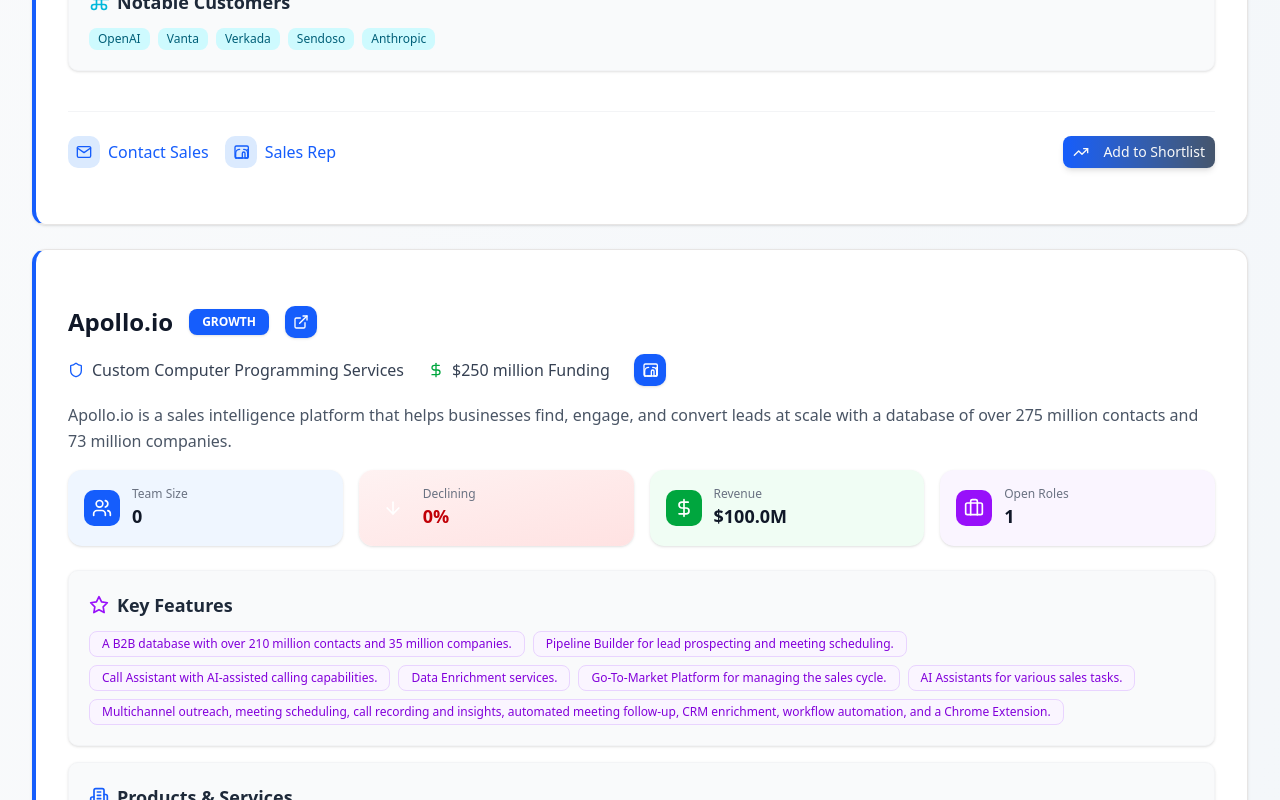
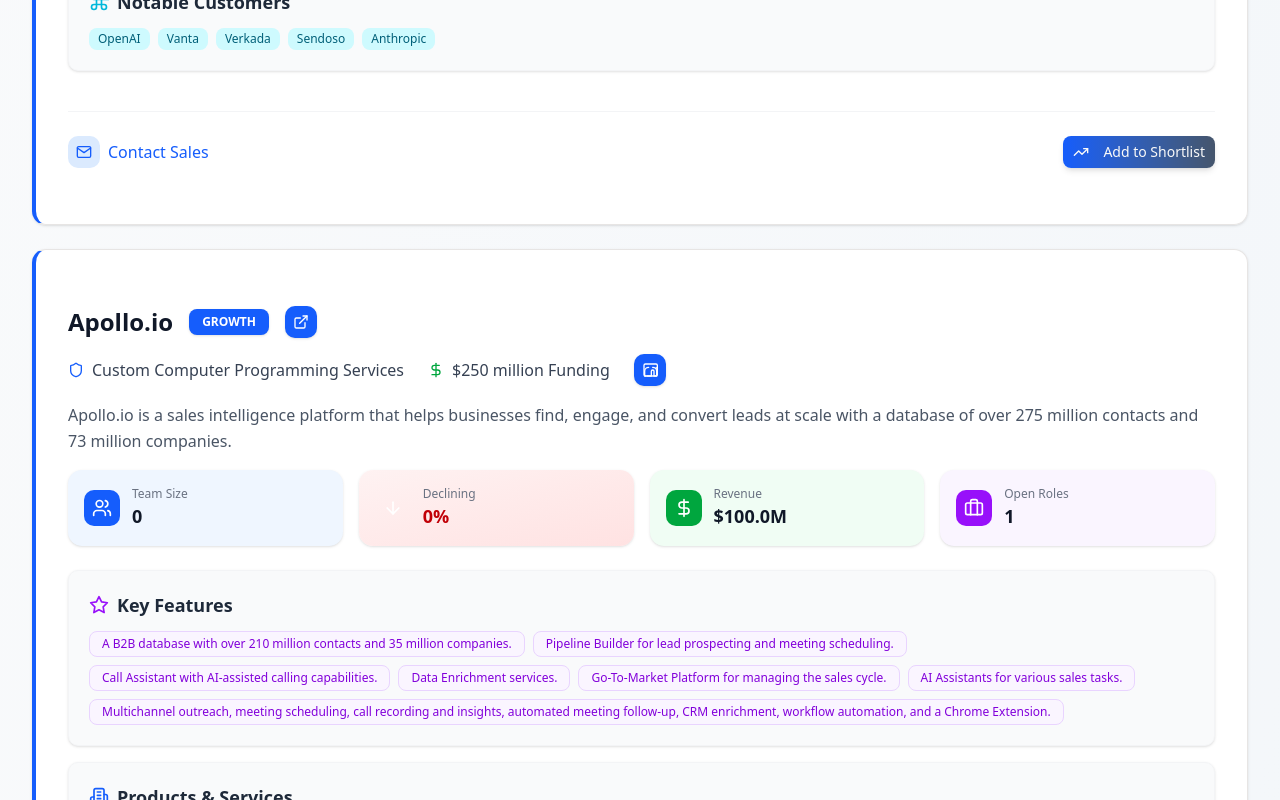
Before and after one commit to jjward25/rfp_search, a Next.js app: page /vendors in a window 1280 px wide. Shown: the part 1480-2280 px from the top of the page. Built offline with nearby package versions, Linux system fonts and the light colour scheme.

Commit message:
noLinkedInVendor

```diff
--- a/app/vendors/page.tsx
+++ b/app/vendors/page.tsx
@@ -736,20 +736,7 @@
                                   <span>Contact Sales</span>
                                 </a>
                               )}
-                              {vendor.enterpriseSalesRepLinkedinUrl && (
-                                <a
-                                  href={vendor.enterpriseSalesRepLinkedinUrl}
-                                  target="_blank"
-                                  rel="noopener noreferrer"
-                                  className="flex items-center space-x-2 text-blue-600 hover:text-blue-800 transition-colors duration-200 font-medium group"
-                                >
-                                  <div className="p-2 bg-blue-100 rounded-lg group-hover:bg-blue-200 transition-all duration-200 active:scale-95">
-                                    {/* Linkedin is not imported, assuming it's a placeholder */}
-                                    <svg xmlns="http://www.w3.org/2000/svg" width="24" height="24" viewBox="0 0 24 24" fill="none" stroke="currentColor" strokeWidth="2" strokeLinecap="round" strokeLinejoin="round" className="w-4 h-4"><path d="M16 8a6 6 0 0 1 6 6v7h-4v-7a2 2 0 0 0-2-2 2 2 0 0 0-2 2v7H4v-7a6 6 0 0 1 6-6"/><path d="M22 9h-1M8 21h13a2 2 0 0 0 2-2V5a2 2 0 0 0-2-2H5a2 2 0 0 0-2 2v14a2 2 0 0 0 2 2H6"/></svg>
-                                  </div>
-                                  <span>Sales Rep</span>
-                                </a>
-                              )}
+
                             </div>
                             <div className="flex space-x-3">
                               <Button
```
